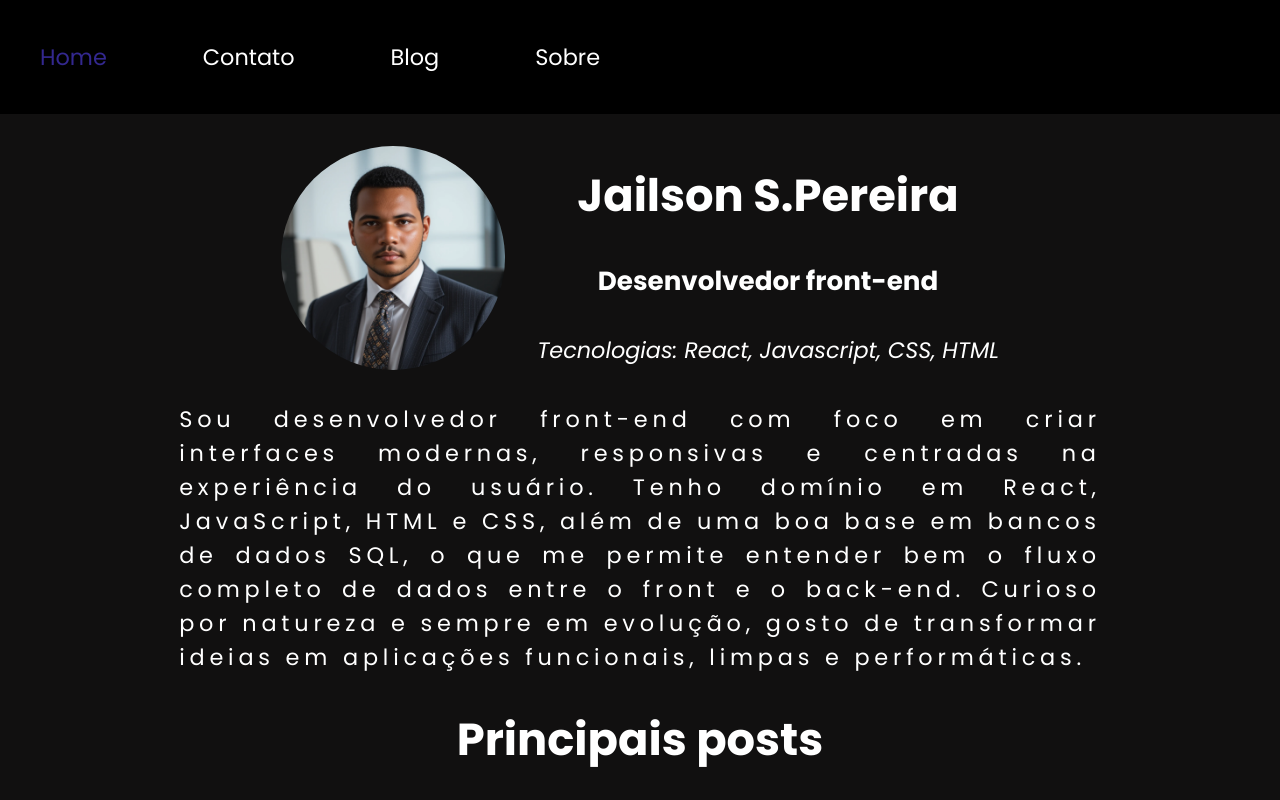
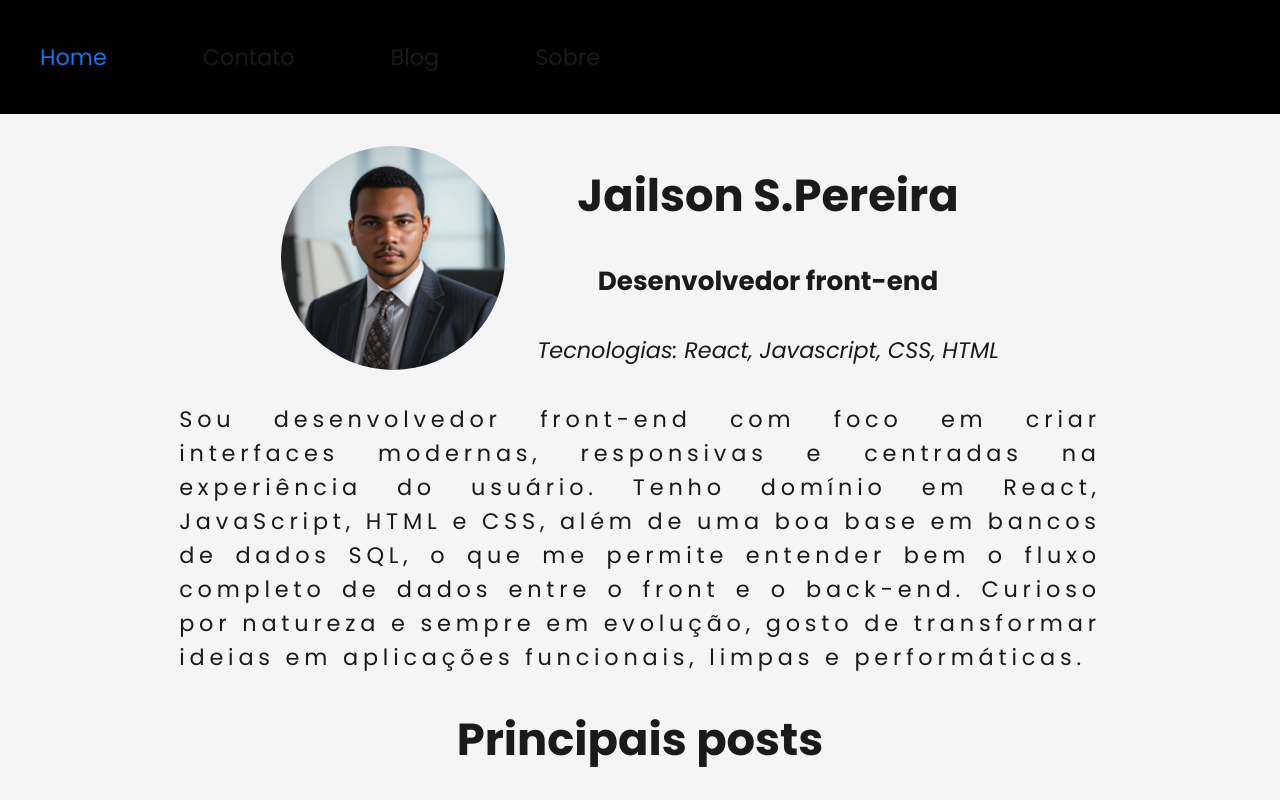
Before and after one commit to jailson-silva-py/blog-react, a React (Vite) app: page / in a window 1280 px wide. Shown: the top 800 px of the page. Built offline with nearby package versions, Linux system fonts and the light colour scheme; no server answers; data requests are answered from the project's data file.

Commit message:
Adicionando Temas Light/Dark

```diff
--- a/src/index.css
+++ b/src/index.css
@@ -10,7 +10,7 @@ html {
 
     font-size: 16px;
     background-color: var(--background-main-color);
-    height: 100%;
+    min-height: 100vh;
 
 }
 
@@ -19,12 +19,12 @@ body {
     font-size: 1.4rem;
     color: var(--text-color);
     font-family: var(--font-default);
-    height: 100%;
+    min-height: 100vh;
 
 
 }
 
-:root {
+:root[data-theme='dark'] {
 
     --text-color: white;
     --background-main-color: rgb(17, 16, 16);
@@ -34,3 +34,12 @@ body {
     --dark-shadow-color: rgba(255, 255, 255, 0.4);
 
 }
+
+:root[data-theme='light'] {
+  --text-color: #1a1a1a;                 /* preto suave pra leitura */
+  --background-main-color: #f5f5f5;      /* cinza claro quase branco */
+  --hover-link: #1a73e8;                 /* azul vivo pra chamar atenção */
+  --background-secondary-color: #ffffff; /* branco puro pra cards/secundários */
+  --font-default: "Poppins", sans-serif; /* mantém sua tipografia */
+  --dark-shadow-color: rgba(0, 0, 0, 0.1); /* sombra leve e discreta */
+}
```
